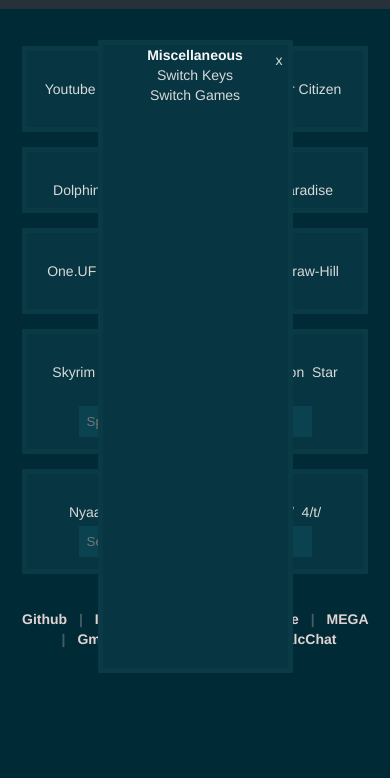
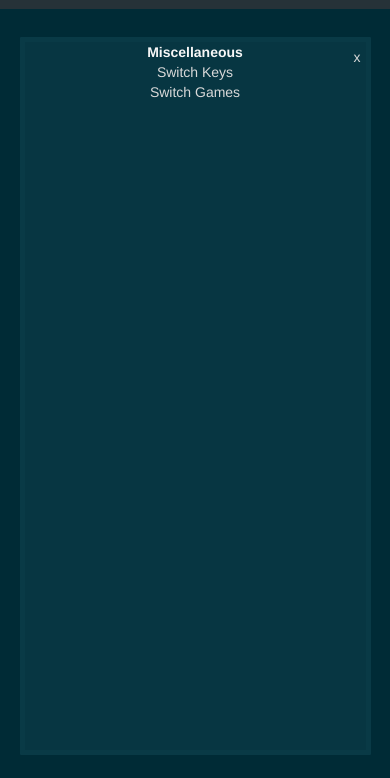
Before and after one commit to FrankAlbella/FrankAlbella.github.io, a browser extension: page index.html in a window 390 px wide. Both pictures are taken after a click on the link "MISC". Shown: the part 66-844 px from the top of the page. Drawn offline with Linux system fonts and the light colour scheme.

Commit message:
Adjust miscOverlay CSS for mobile

```diff
--- a/css/homepageblue.css
+++ b/css/homepageblue.css
@@ -340,6 +340,12 @@
         visibility: hidden;
     }
 
+    #miscOverlay {
+        top: 80px;
+        width: 90%;
+        height: 85%;
+    }
+
     #secretBtn {
         visibility: hidden;
     }
```
